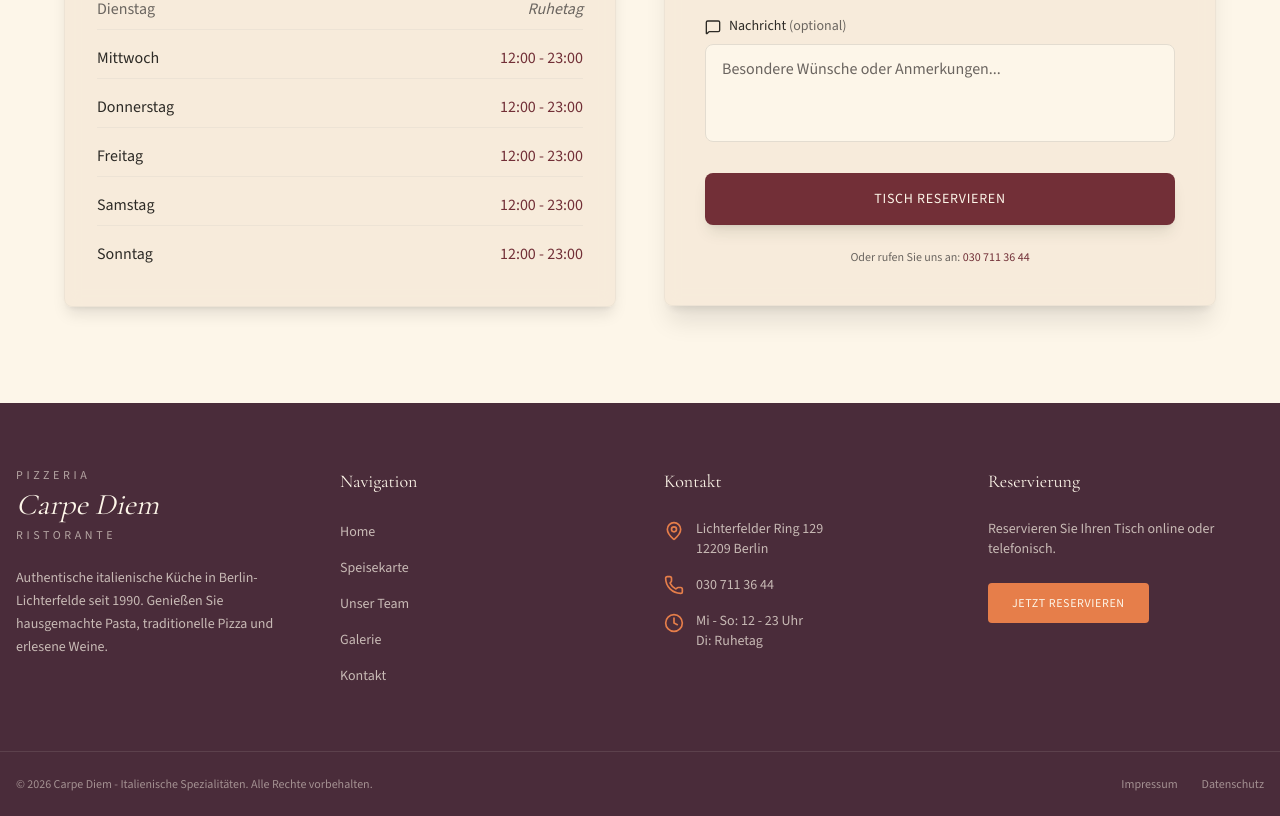
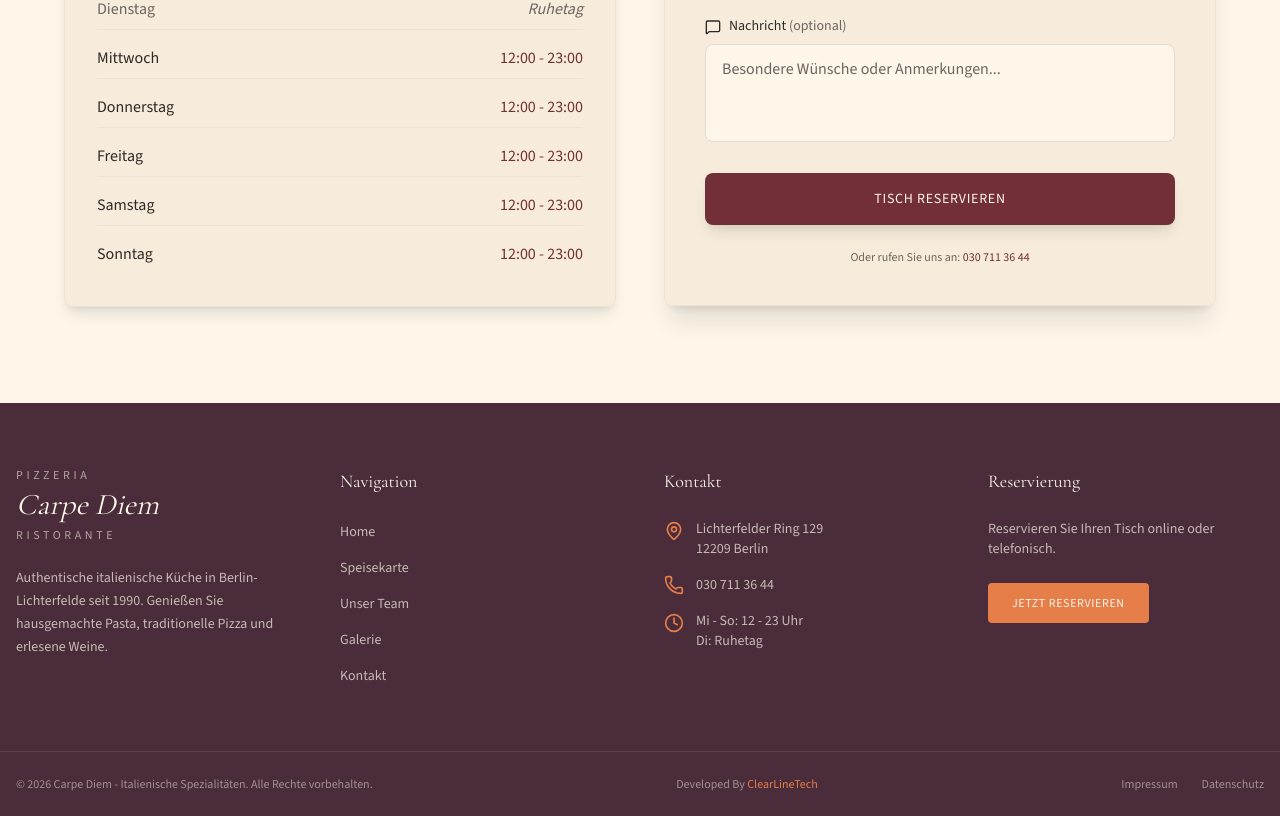
Before and after one commit to Elhamr21/CarpeDiemRestaurant, a Next.js app: page / in a window 1280 px wide. Shown: the part 7155-7971 px from the top of the page. Built offline with nearby package versions, Linux system fonts and the light colour scheme.

Commit message:
fixed the footer

```diff
--- a/components/footer.tsx
+++ b/components/footer.tsx
@@ -101,9 +101,25 @@ export function Footer() {
       <div className="border-t border-cream/10">
   <div className="container mx-auto px-4 py-6">
     <div className="flex flex-col md:flex-row justify-between items-center gap-4 text-center md:text-left">
+      {/* Majtas */}
       <p className="text-cream/50 text-xs">
         &copy; {new Date().getFullYear()} Carpe Diem - Italienische Spezialitäten. Alle Rechte vorbehalten.
       </p>
+
+      {/* Qendra: Developed By ClearLineTech */}
+      <p className="text-cream/50 text-xs md:text-center">
+        Developed By{' '}
+        <a
+          href="https://clearline-ai.tech/en"
+          target="_blank"
+          rel="noopener noreferrer"
+          className="text-terracotta hover:text-terracotta-dark transition-colors"
+        >
+          ClearLineTech
+        </a>
+      </p>
+
+      {/* Djathtas */}
       <div className="flex items-center gap-6">
         <Link
           href="#"
```
Lines whose indentation alone changed are shown as unchanged.
